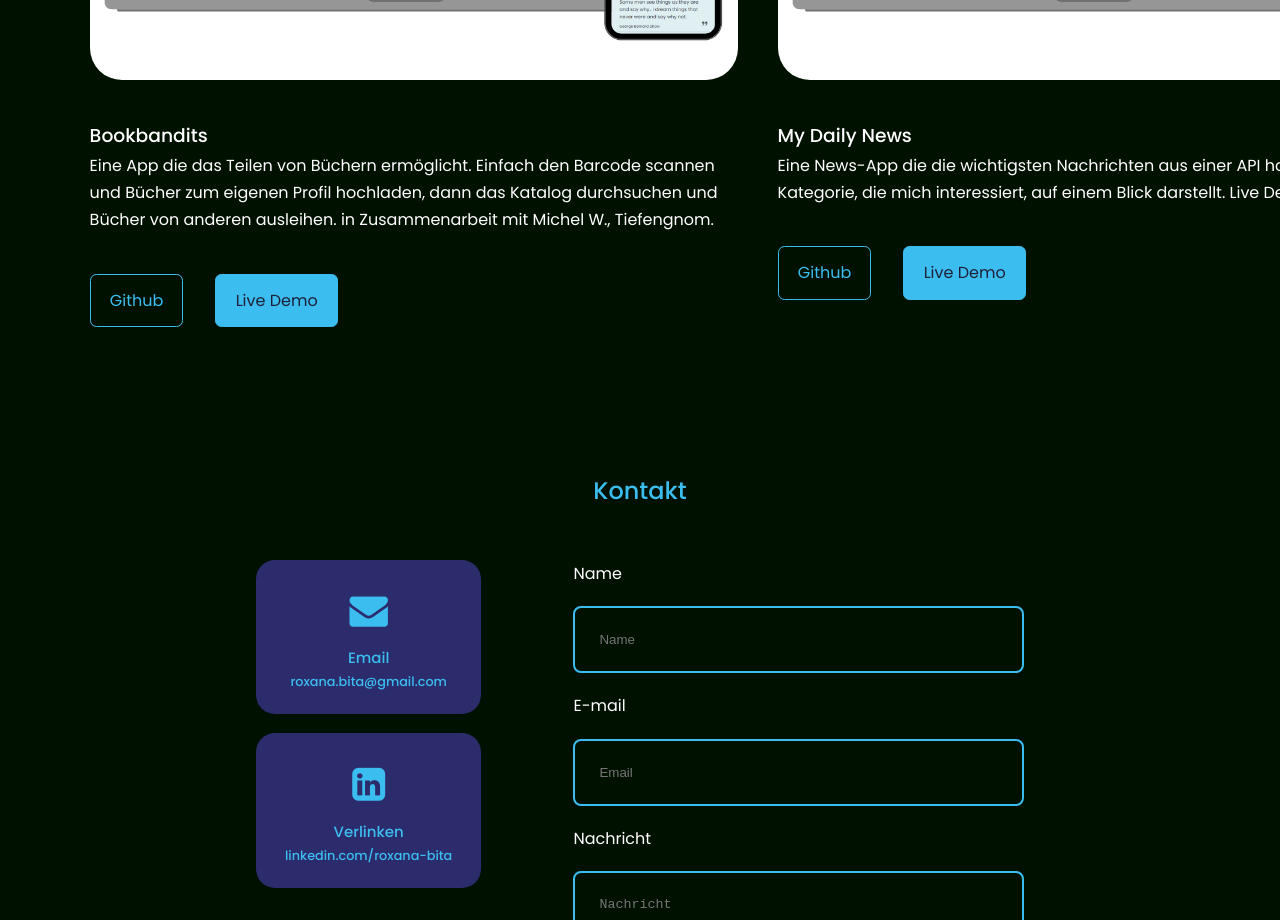
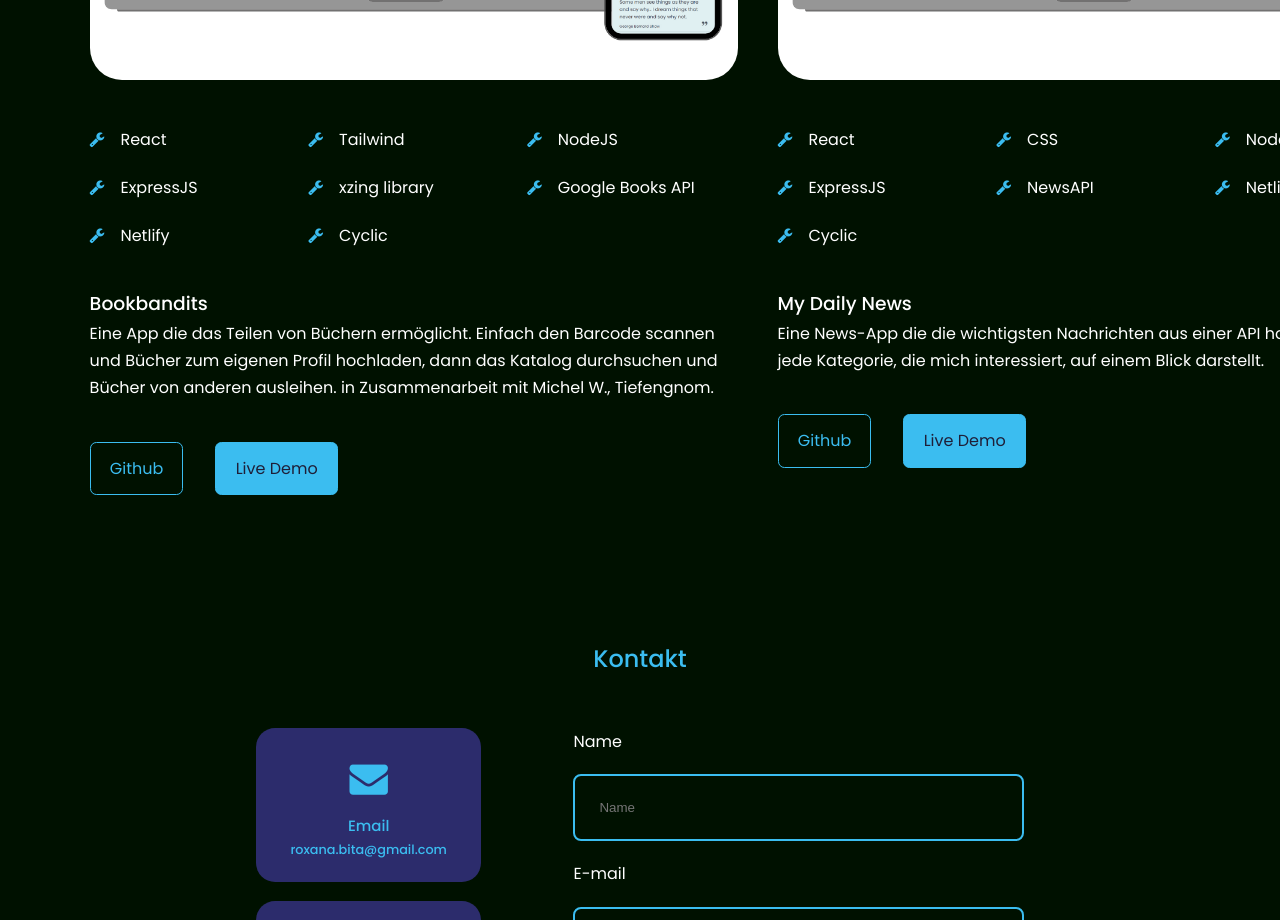
Before and after one commit to roxibi/Portfolio, a React (Create React App) app: page / in a window 1280 px wide. Shown: the part 3360-4280 px from the top of the page. Built offline with nearby package versions, Linux system fonts and the light colour scheme.

Commit message:
update news address and tools list portfolio

```diff
--- a/src/components/DE/aboutKopie/AboutDE.jsx
+++ b/src/components/DE/aboutKopie/AboutDE.jsx
@@ -1,5 +1,5 @@
 import React from "react";
-import "./about.css";
+import "../../about/about.css";
 import bw from "../../../assets/bw.png";
 
 const AboutDE = () => {
--- a/src/components/DE/contactKopie/ContactDE.jsx
+++ b/src/components/DE/contactKopie/ContactDE.jsx
@@ -1,6 +1,6 @@
 import React, { useRef, useState } from "react";
 import emailjs from "@emailjs/browser";
-import "./contact.css";
+import "../../contact/contact.css";
 
 const ContactDE = () => {
     const form = useRef();
--- a/src/components/DE/experienceKopie/ExperienceDE.jsx
+++ b/src/components/DE/experienceKopie/ExperienceDE.jsx
@@ -1,5 +1,5 @@
 import React from "react";
-import "./experience.css";
+import "../../experience/experience.css";
 
 const ExperienceDE = () => {
     const blocks = {
--- a/src/components/DE/footerKopie/FooterDE.jsx
+++ b/src/components/DE/footerKopie/FooterDE.jsx
@@ -1,5 +1,5 @@
 import React from 'react'
-import './footer.css'
+import '../../footer/footer.css'
 
 const FooterDE = () => {
   return (
--- a/src/components/DE/headerKopie/HeaderDE.jsx
+++ b/src/components/DE/headerKopie/HeaderDE.jsx
@@ -1,7 +1,7 @@
 import React from "react";
 import CTA from "./CTADE";
 import Socials from "./SocialsDE";
-import "./header.css";
+import "../../header/header.css";
 
 const HeaderDE = () => {
     return (
--- a/src/components/DE/navbarKopie/NavbarDE.jsx
+++ b/src/components/DE/navbarKopie/NavbarDE.jsx
@@ -1,6 +1,6 @@
 import { useState } from "react";
 import React from "react";
-import './navbar.css'
+import "../../navbar/navbar.css";
 
 const NavbarDE = () => {
     const [activeNav, setActiveNav] = useState("#");
--- a/src/components/DE/porfolioKopie/PortfolioDE.jsx
+++ b/src/components/DE/porfolioKopie/PortfolioDE.jsx
@@ -1,5 +1,5 @@
 import React from "react";
-import "./portfolio.css";
+import "../../porfolio/portfolio.css";
 import BB from "../../../assets/mockup-bb.png";
 import News from "../../../assets/mockup-news.png";
 
@@ -8,6 +8,7 @@ const PortfolioDE = () => {
         {
             id: 1,
             image: BB,
+            stack:["React" , "Tailwind" , "NodeJS" , "ExpressJS" , "xzing library" , "Google Books API" , "Netlify" , "Cyclic"],
             title: "Bookbandits",
             description:
                 "Eine App die das Teilen von Büchern ermöglicht. Einfach den Barcode scannen und Bücher zum eigenen Profil hochladen, dann das Katalog durchsuchen und Bücher von anderen ausleihen. in Zusammenarbeit mit Michel W., Tiefengnom.",
@@ -17,11 +18,12 @@ const PortfolioDE = () => {
         {
             id: 2,
             image: News,
+            stack:["React" , "CSS" , "NodeJS" , "ExpressJS" , "NewsAPI" , "Netlify" , "Cyclic"],
             title: "My Daily News",
             description:
-                "Eine News-App die die wichtigsten Nachrichten aus einer API holt und sie pro Kategorie, die mich interessiert, auf einem Blick darstellt. Live Demo kommt bald!",
+                "Eine News-App die die wichtigsten Nachrichten aus einer API holt, und diese für jede Kategorie, die mich interessiert, auf einem Blick darstellt.",
             github: "https://github.com/roxibi/my-daily-news.github.io",
-            demo: "coming soon",
+            demo: "https://my-daily-news.netlify.app/",
         },
         // {
         //     id: 3,
@@ -55,6 +57,7 @@ const PortfolioDE = () => {
                             <div className='portfolio__item-image'>
                                 <img src={p.image} alt='mockup website' />
                             </div>
+                            <ul className="stack">{p.stack.map((s)=>{return <li><i class="fa fa-wrench" aria-hidden="true"></i>{s}</li>})}</ul>
                             <h3>{p.title}</h3>
                             <p>{p.description}</p>
                             <div className='buttons'>
--- a/src/components/porfolio/Portfolio.jsx
+++ b/src/components/porfolio/Portfolio.jsx
@@ -8,6 +8,7 @@ const Portfolio = () => {
         {
             id: 1,
             image: BB,
+            stack:["React" , "Tailwind" , "NodeJS" , "ExpressJS" , "xzing library" , "Google Books API" , "Netlify" , "Cyclic"],
             title: "Bookbandits",
             description:
                 "A book-sharing platform made easy: use your webcam to scan your books and add them to your public profile. Then browse and borrow books from other people's bookshelves! A collaboration with Michel W., aka Tiefengnom.",
@@ -17,11 +18,12 @@ const Portfolio = () => {
         {
             id: 2,
             image: News,
+            stack:["React" , "CSS" , "NodeJS" , "ExpressJS" , "NewsAPI" , "Netlify" , "Cyclic"],
             title: "My Daily News",
             description:
-                "A simple news app which draws the most important news from an API according to the categories I have set as my interests. Live Demo coming soon!",
+                "A simple news app which draws the most important news from an API according to the categories I have set as my interests. Live Demo coming soon! See my backend code, which is running on Cyclic, here: https://github.com/roxibi/backend-daily-news.",
             github: "https://github.com/roxibi/my-daily-news.github.io",
-            demo: "coming soon",
+            demo: "https://my-daily-news.netlify.app/",
         },
         // {
         //     id: 3,
@@ -55,6 +57,7 @@ const Portfolio = () => {
                             <div className='portfolio__item-image'>
                                 <img src={p.image} alt='mockup website' />
                             </div>
+                            <ul className="stack">{p.stack.map((s)=>{return <li><i class="fa fa-wrench" aria-hidden="true"></i>{s}</li>})}</ul>
                             <h3>{p.title}</h3>
                             <p>{p.description}</p>
                             <div className='buttons'>
--- a/src/components/porfolio/portfolio.css
+++ b/src/components/porfolio/portfolio.css
@@ -42,6 +42,13 @@ border-radius: 2rem;
     gap: 2rem;
 }
 
+.stack{
+    display: grid;
+    grid-template-columns: 1fr 1fr 1fr;
+    gap:0.5rem;
+    margin-bottom: 2rem;
+}
+
 @media screen and (max-width: 1024px) {
     .portfolio__container {
         grid-template-columns: 1fr;
```
